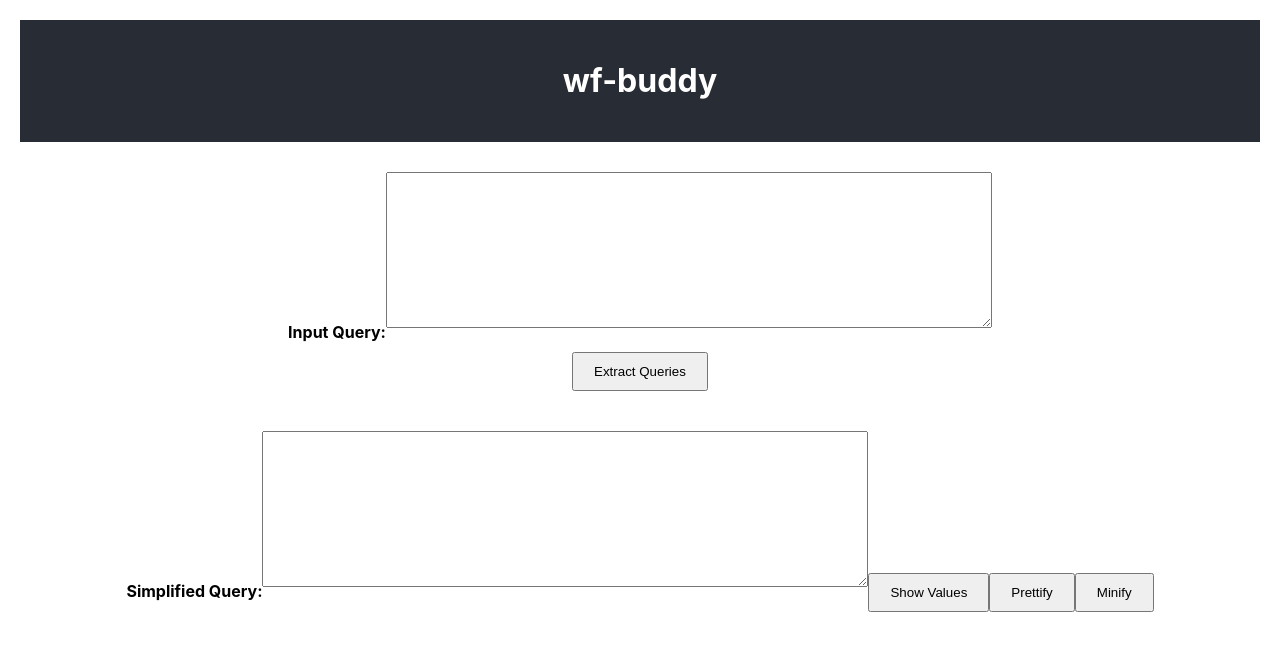
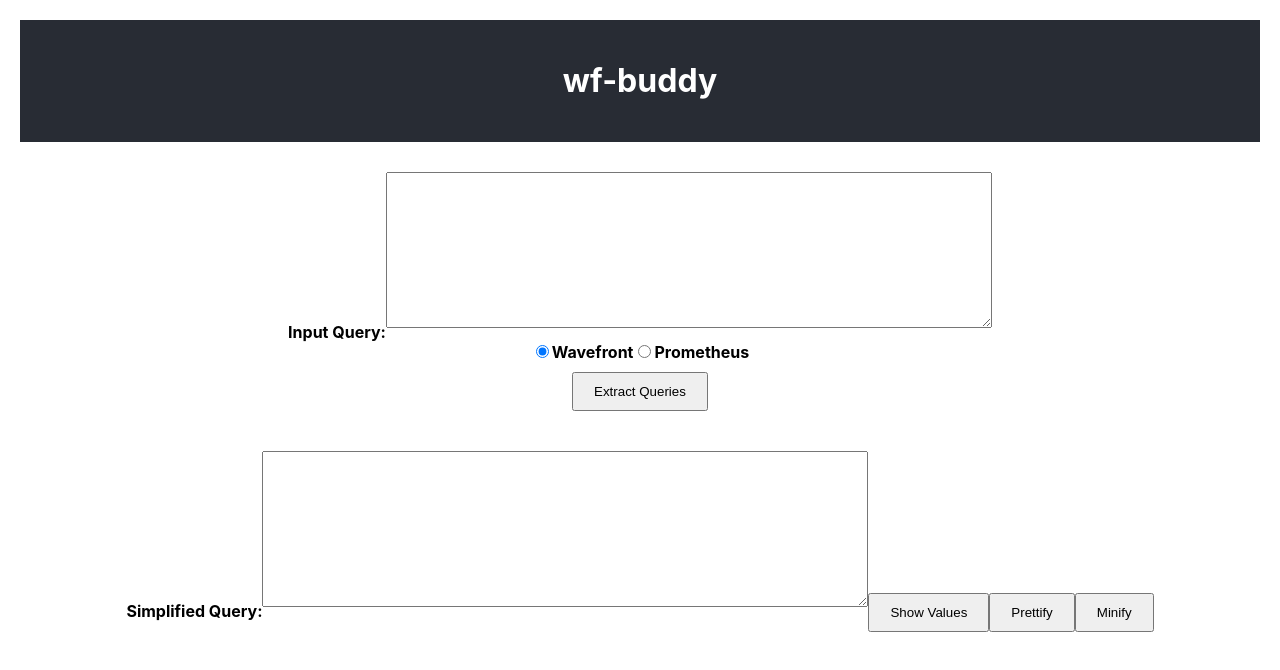
Before and after one commit to nipun-chronosphere/wf-buddy, a React (Create React App) app: page / in a window 1280 px wide. Shown: the top 670 px of the page. Built offline with nearby package versions, Linux system fonts and the light colour scheme.

Commit message:
add support for promql - extract prettify minify. also, improve prettify

```diff
--- a/src/App.js
+++ b/src/App.js
@@ -30,6 +30,49 @@
   return subqueries;
 }
 
+
+function extractWavefrontSubqueries(query) {
+  const subqueries = [];
+  const stack = [];
+  let startIndex = -1;
+  let inTS = false;
+
+  for (let i = 0; i < query.length; i++) {
+    if (query.substr(i, 3) === 'ts(') {
+      if (!inTS) {
+        startIndex = i;
+        inTS = true;
+      }
+      stack.push('(');
+      i += 2; // Skip "ts("
+    } else if (query[i] === '(' && inTS) {
+      stack.push('(');
+    } else if (query[i] === ')' && inTS) {
+      stack.pop();
+      if (stack.length === 0) {
+        subqueries.push(query.substring(startIndex, i + 1));
+        inTS = false;
+      }
+    }
+  }
+
+  return subqueries;
+}
+
+// Function to extract Prometheus subqueries
+function extractPrometheusSubqueries(query) {
+  const subqueries = [];
+  const regex = /[a-zA-Z_:][a-zA-Z0-9_:]*\{[^}]*\}/g;
+  let match;
+
+  while ((match = regex.exec(query)) !== null) {
+    subqueries.push(match[0]);
+  }
+
+  return subqueries;
+}
+
+
 function replaceDotsAndHyphens(query) {
   return query.replace(/ts\("([^"]+?)"/g, (match, metric) => {
     const updatedMetric = metric.replace(/[.-]/g, '_');
@@ -48,18 +91,18 @@
 
 function prettifyQuery(query) {
   let indentLevel = 0;
-  const indent = '    ';
+  const indent = '  ';
   let formattedQuery = '';
   let i = 0;
 
   while (i < query.length) {
     const char = query[i];
 
-    if (char === '(' || char === '[') {
+    if (char === '(') {
       formattedQuery += char + '\n';
       indentLevel++;
       formattedQuery += indent.repeat(indentLevel);
-    } else if (char === ')' || char === ']') {
+    } else if (char === ')') {
       formattedQuery += '\n';
       indentLevel--;
       formattedQuery += indent.repeat(indentLevel) + char;
@@ -82,14 +125,41 @@
   const [queries, setQueries] = useState([]);
   const [simplifiedQuery, setSimplifiedQuery] = useState('');
   const [showValues, setShowValues] = useState(false);
+  const [queryType, setQueryType] = useState('wavefront');
+
 
   const handleSubmit = (event) => {
     event.preventDefault();
-    const extractedQueries = extractSubqueries(input);
-    setQueries(extractedQueries);
-    const simplified = generateSimplifiedQuery(input, extractedQueries);
+    let extractedSubqueries = [];
+    if (queryType === 'wavefront') {
+      extractedSubqueries = extractWavefrontSubqueries(input);
+    } else if (queryType === 'prometheus') {
+      extractedSubqueries = extractPrometheusSubqueries(input);
+    }
+
+    // const extractedQueries = extractSubqueries(input);
+    setQueries(extractedSubqueries);
+    const simplified = generateSimplifiedQuery(input, extractedSubqueries);
     setSimplifiedQuery(simplified);
   };
+
+
+  // const handleExtractQueries = () => {
+  //   let extractedSubqueries = [];
+  //   if (queryType === 'wavefront') {
+  //     extractedSubqueries = extractWavefrontSubqueries(inputQuery);
+  //   } else if (queryType === 'prometheus') {
+  //     extractedSubqueries = extractPrometheusSubqueries(inputQuery);
+  //   }
+  //   setSubqueries(extractedSubqueries);
+  //
+  //   let simplified = inputQuery;
+  //   extractedSubqueries.forEach((subquery, index) => {
+  //     const placeholder = `\${Q${index + 1}}`;
+  //     simplified = simplified.replace(subquery, placeholder);
+  //   });
+  //   setSimplifiedQuery(simplified);
+  // };
 
   const handleReplaceDotsAndHyphens = (index) => {
     const updatedQueries = queries.map((query, i) =>
@@ -136,6 +206,26 @@
                   cols="50"
               />
             </div>
+            <div className="radio-buttons">
+              <label>
+                <input
+                    type="radio"
+                    value="wavefront"
+                    checked={queryType === 'wavefront'}
+                    onChange={() => setQueryType('wavefront')}
+                />
+                Wavefront
+              </label>
+              <label>
+                <input
+                    type="radio"
+                    value="prometheus"
+                    checked={queryType === 'prometheus'}
+                    onChange={() => setQueryType('prometheus')}
+                />
+                Prometheus
+              </label>
+            </div>
             <button type="submit">Extract Queries</button>
           </form>
           <div>
@@ -148,9 +238,11 @@
                       rows="3"
                       cols="50"
                   />
-                  <button onClick={() => handleReplaceDotsAndHyphens(index)}>
-                    Replace Dots and Hyphens
-                  </button>
+                  {queryType === 'wavefront' && (
+                      <button onClick={() => handleReplaceDotsAndHyphens(index)}>
+                        Replace Dots and Hyphens
+                      </button>
+                  )}
                 </div>
             ))}
           </div>
```
